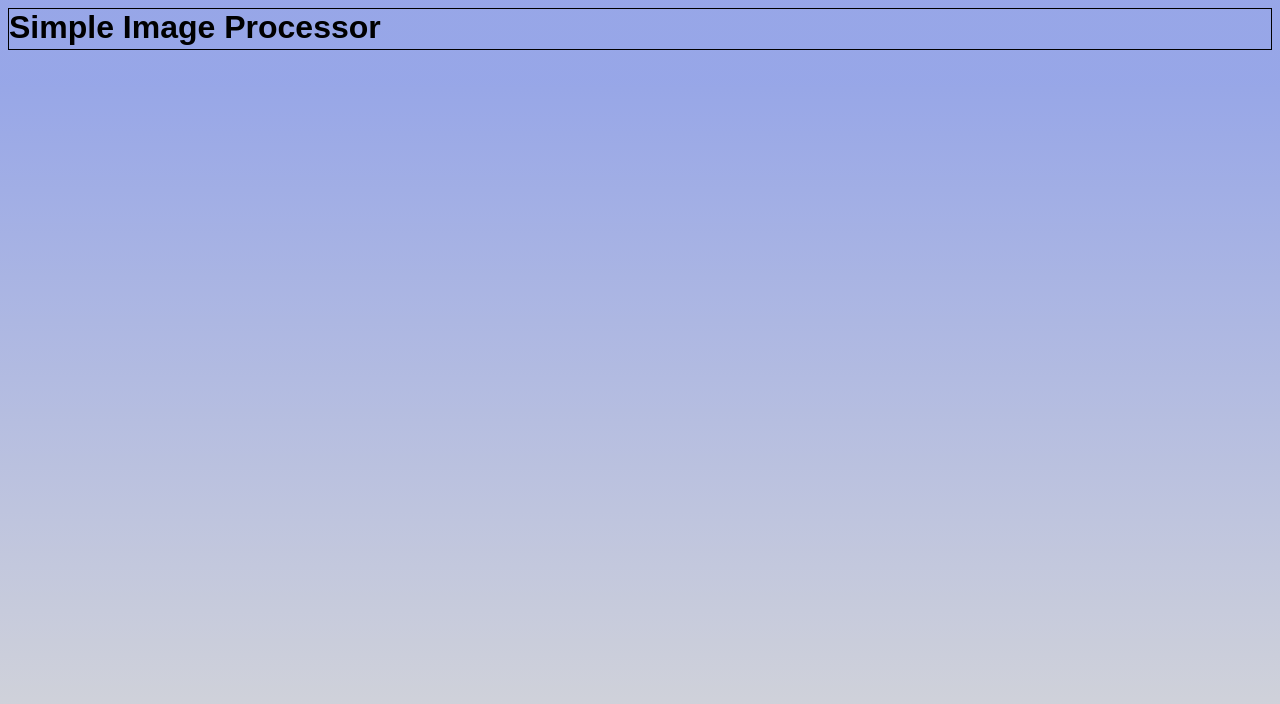
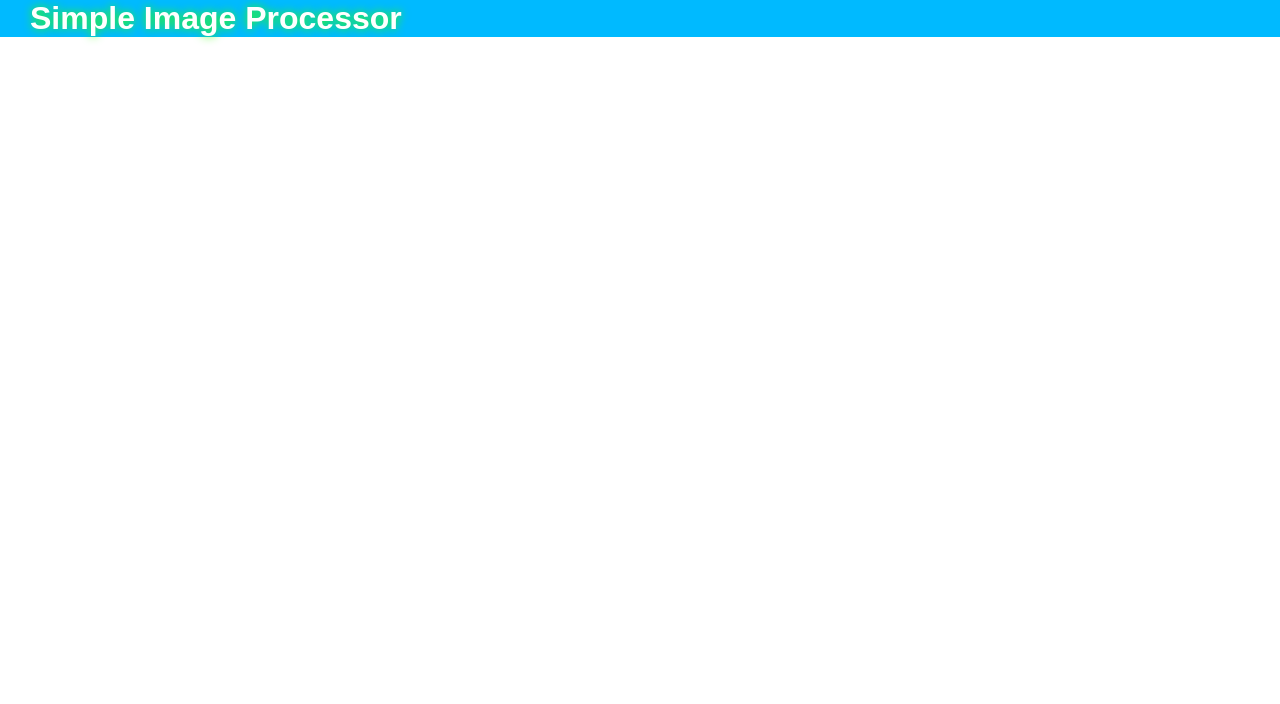
Before and after one commit to bigos2015/simple-image-processor, a plain HTML site: page index.html in a window 1280 px wide. Drawn offline with Linux system fonts and the light colour scheme.

Commit message:
#1 stylowanie paska grórnego

```diff
--- a/styles/main.css
+++ b/styles/main.css
@@ -1,16 +1,22 @@
 body {
-    background-color: #d8d8d8;
-  height: 40px;
-  border: 1px solid ;
-  background-image: linear-gradient(to bottom, rgba(54, 92, 255, 0.4) 10%,rgba(0, 255, 29, 0) 100%);
+
+  background-color: rgb(255, 255, 255);
+  margin:0;
+
   font-family: sans-serif;
   text-shadow: 10 1 9px
-  color: rgba(18, 10, 208, 0.3);
-  cursor: default;
-
-    font-family: sans-serif;
+  color: rgba(255, 255, 255, 0.3);
+  cursor: wait;
 }
 
-.container {
+h1 {
+    color: rgb(255, 255, 255);
+    padding-left: 30px;
+    text-shadow:0 0 10px rgb(49, 255, 0);
+    background-color: rgb(0, 186, 255);
+    background-position: center;
+    background-attachment: scroll;
+    background-size: contain;
+
 
 }
```
